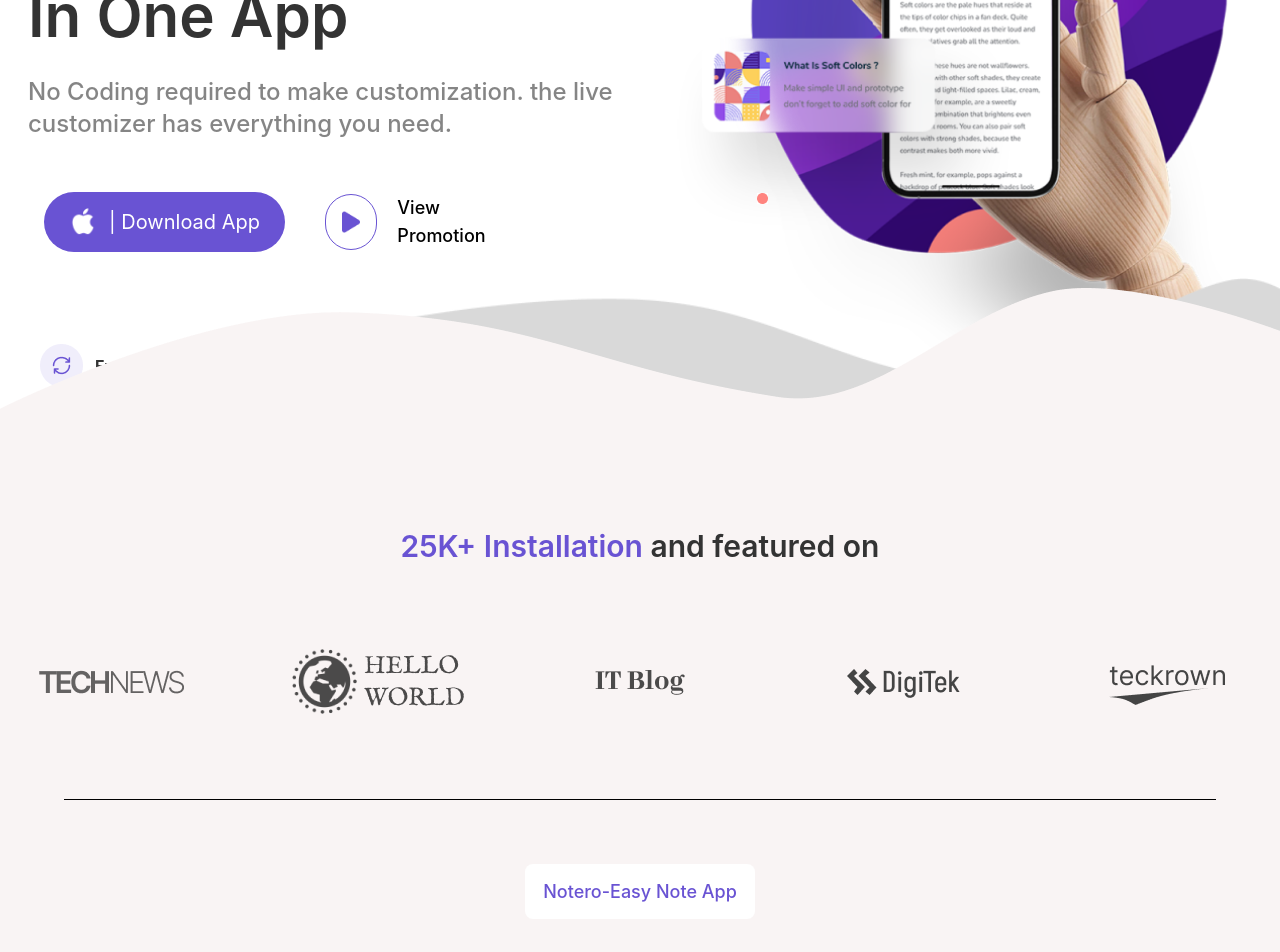
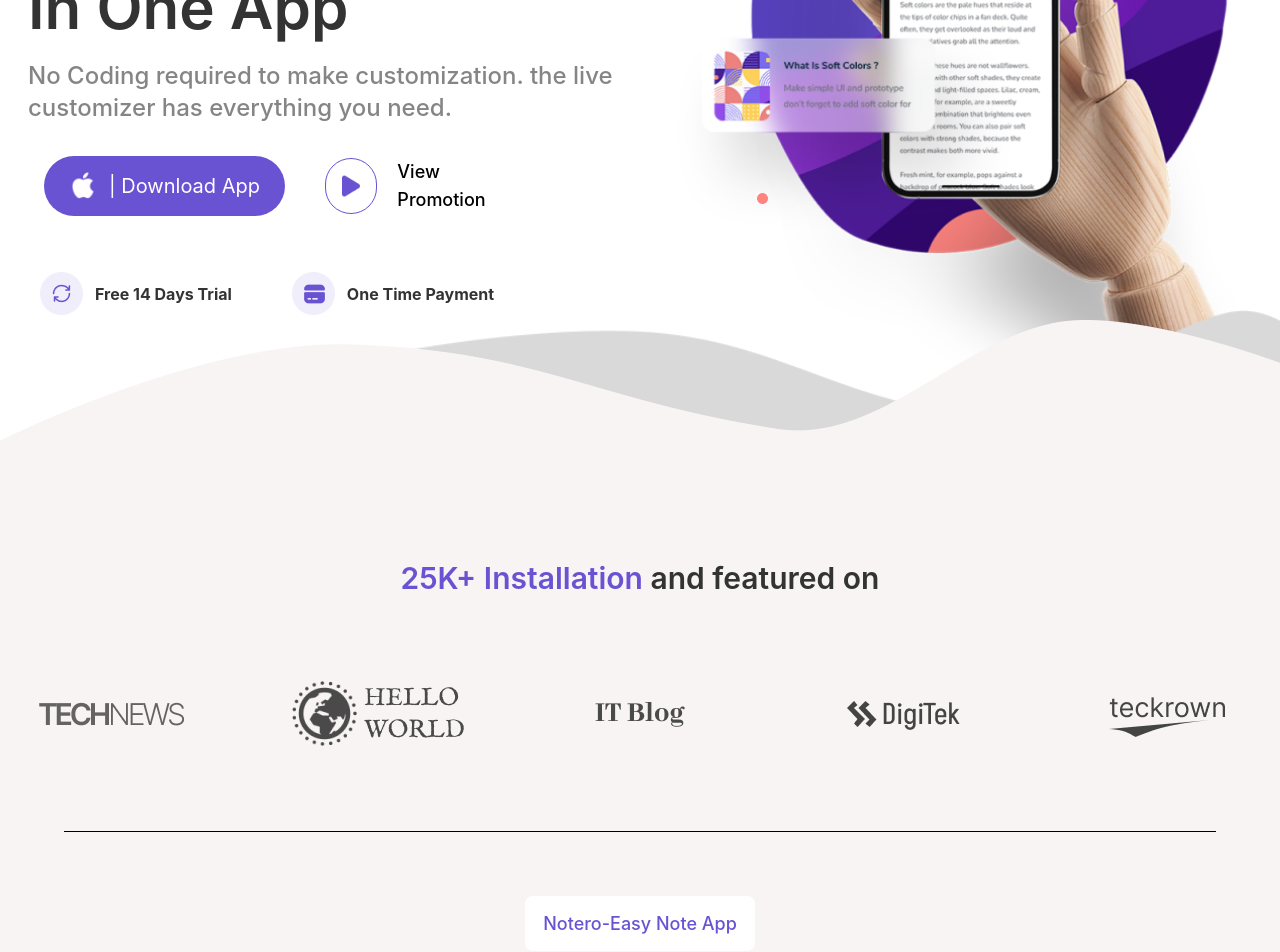
Before and after one commit to IMibraheem/Itech, a React (Vite) app: page / in a window 1280 px wide. Shown: the part 440-1392 px from the top of the page. Built offline with nearby package versions, Linux system fonts and the light colour scheme; a web font is replaced by a local one.

Commit message:
setting sections on small size except 2xl

```diff
--- a/src/Layout/HeroSec.jsx
+++ b/src/Layout/HeroSec.jsx
@@ -4,7 +4,7 @@ const HeroSec = () => {
   return (
     <section className='relative  top-5 sm:top-0 bg-white z-10 w-full flex flex-col gap-5 lg:gap-0 lg:flex-row justify-between pt-3 md:pt-20 px-5 pl-2 sm:px-5 md:px-12 lg:px-7 2xl:px-24'>
       {/* Col 1 */}
-        <div className='flex flex-col gap-5 justify-start items-start '>
+        <div className='flex flex-col gap-5 xl:gap-3 2xl:gap-5 justify-start items-start '>
 
           {/* first Button on top */}
           <button className='bg-[#6953D31F] text-[#6953D3] p-2 text-lg 2xl:text-2xl 2xl:max-w-[300px] 2xl:h-[58px] rounded-lg'>Notero-Easy Note App</button>
@@ -14,10 +14,10 @@ const HeroSec = () => {
           In One App</h1>
 
           {/* h3 */}
-          <h3 className='text-xl sm:text-2xl  2xl:text-3xl 2xl:w-[90%] font-medium text-[#33333399]'>No Coding required to make customization. the live customizer has everything you need.</h3>
+          <h3 className='text-xl sm:text-2xl  2xl:text-3xl  2xl:w-[90%] font-medium text-[#33333399]'>No Coding required to make customization. the live customizer has everything you need.</h3>
 
           {/* row 1 */}
-          <div className='flex  flex-col sm:flex-row gap-5  sm:gap-20  lg:gap-10   justify-center items-start sm:items-center lg:pt-8 2xl:mt-8 px-4'>
+          <div className='flex  flex-col sm:flex-row gap-5  sm:gap-20  lg:gap-10   justify-center items-start sm:items-center lg:pt-8 xl:pt-5 2xl:mt-8 px-4'>
             <div className='bg-[#6953D3] text-white text-base  sm:text-xl   p-3   rounded-full flex justify-center items-center gap-1 md:gap-3 cursor-pointer w-[241px] 2xl:w-[261px] h-[60px]'>
               <img src="../img/heroSec/Apple Logo.png" alt=""  className='w-7'/>
               {/* <div className='w-[1px] h-[30px] bg-white'></div> */}
@@ -34,7 +34,7 @@ const HeroSec = () => {
           </div>
 
           {/* row 2 */}
-          <div className='flex flex-col sm:flex-row  justify-center items-center gap-5 ml-3 sm:ml-0  sm:gap-28 lg:gap-12 lg:pt-5 xl:mt-10 text-[#333333] text-sm font-medium'>
+          <div className='flex flex-col sm:flex-row  justify-center items-center gap-5 ml-3 sm:ml-0  sm:gap-28 lg:gap-12 lg:pt-5 xl:mt-3 2xl:mt-10 text-[#333333] text-sm font-medium'>
           <div className='flex text-base justify-center items-center font-bold 2xl:text-xl'>
               <img src="../img/heroSec/Ellipse 8.png" alt="polygon image" className=' object-cover p-3'  />
               <h4>Free 14 Days Trial</h4>
@@ -49,7 +49,7 @@ const HeroSec = () => {
         </div>
         {/* Col 2 */}
         <div className='relative   '>
-          <img src="../img/heroSec/header.png" className='object-contain  w-[700px] lg:w-[100vw] xl:w-[900px] min-1050:w-[800px] max-1110:w-[800px] 2xl:w-[1000px] 2xl:mr-10 relative top-0 lg:top-10 xl:top-0 ml-auto lg:ml-0' alt="HeroSection img" />
+          <img src="../img/heroSec/header.png" className='object-contain  w-[700px] lg:w-[100vw] min-1050:w-[800px] max-1110:w-[800px] min-1111:w-[700px] max-1279:w-[700px] xl:w-[900px] min-1300:w-[800px] min-1370:w-[750px] min-1441:w-[700px] min-1481:w-[680px]  2xl:w-[950px]    2xl:mr-10 relative top-0 lg:top-10 xl:top-0 ml-auto lg:ml-0' alt="HeroSection img" />
         <img src="../img/heroSec/Ellipse 10.png" alt="Round Circle" className='absolute top-[100px]'/>
 
         <img src="../img/heroSec/Ellipse 11.png" alt="Round Circle" className='absolute hidden md:block top-0 left-40'/>
--- a/src/Layout/SecOne.jsx
+++ b/src/Layout/SecOne.jsx
@@ -2,7 +2,7 @@ import React from 'react'
 
 const SecOne = () => {
   return (
-    <section className=' w-full relative -top-20 md:top-0 lg:-top-20 xl:-top-3 2xl:-top-10 2xl:h-lvh   sm:bg-transparent bg-[#f9f4f4]'>
+    <section className=' w-full relative -top-20 md:top-0 lg:-top-20 xl:top-5 2xl:-top-10 2xl:h-lvh   sm:bg-transparent bg-[#f9f4f4]'>
         <div className='relative z-10 '>
         <img src="../img/Sec1/sec1-bg1.png" alt="" className=' absolute w-full 2xl:h-[120vh] -top-1 sm:-top-20 md:-top-[160px] lg:top-0 xl:-top-40 z-30' />
         <img src="../img/Sec1/sec1-bg2.png" alt="" className='absolute w-[70%]  object-cover -top-1 sm:-top-20 md:-top-[170px] lg:top-0 xl:-top-[170px] 2xl:-top-[190px] z-10 right-0' />
--- a/tailwind.config.js
+++ b/tailwind.config.js
@@ -10,13 +10,17 @@ export default {
         'min-800':'800px',
         'min-1050':'1050px',
         'min-1111':'1111px',
-        'min-1280':'1280px',
-        'min-1536':'1536px',
+        // 'min-1280':'1280px',
+        'min-1300':'1300px',
+        'min-1370':'1370px',
+        'min-1441':'1441px',
+        'min-1481':'1481px',
+        'min-1540':'1540px',
 
         'max-1010':'1010px',
         'max-1110':'1110px',
         'max-1279':'1279px',
-        'max-1405':'1405px',
+        'max-1439':'1439px',
         'max-1636':'1636px',
       }
     },
```
